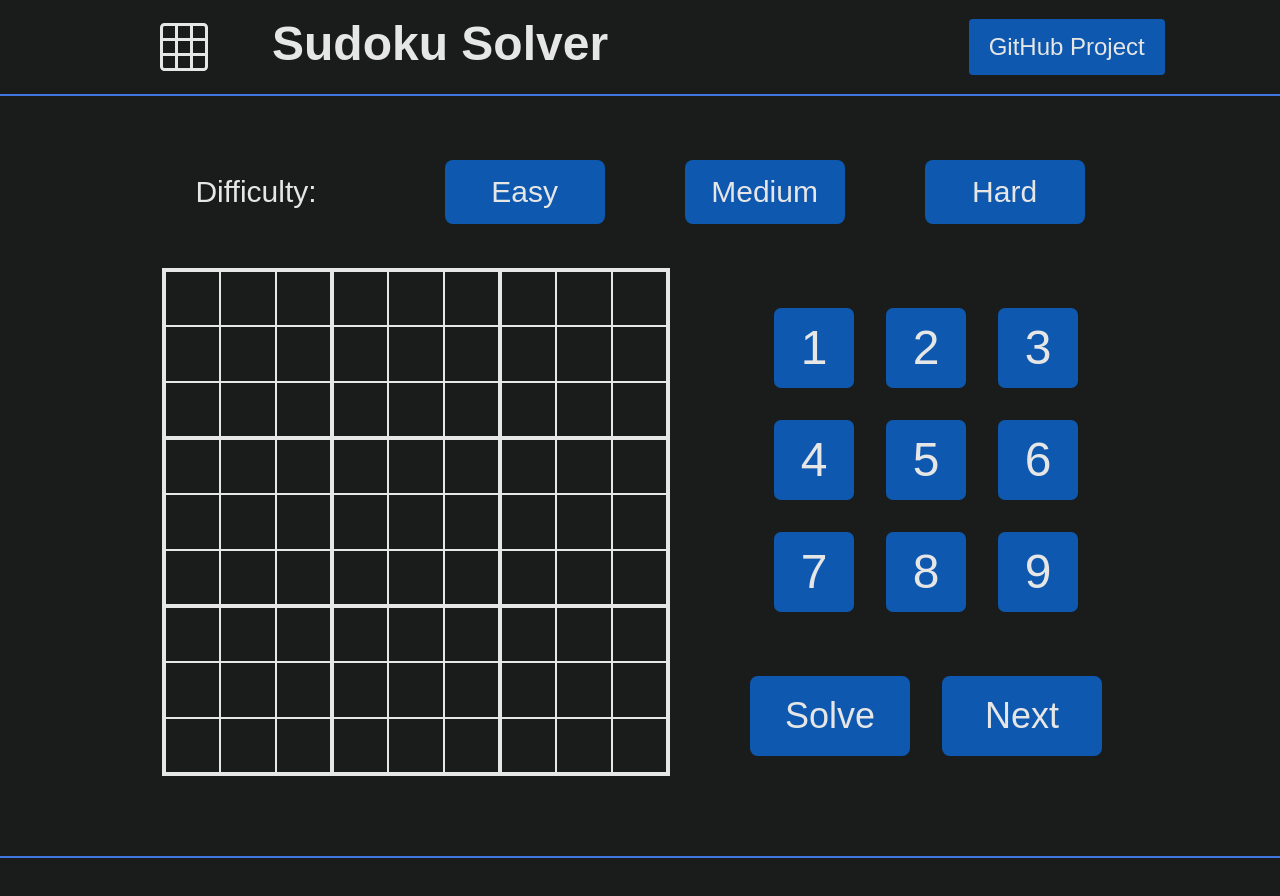
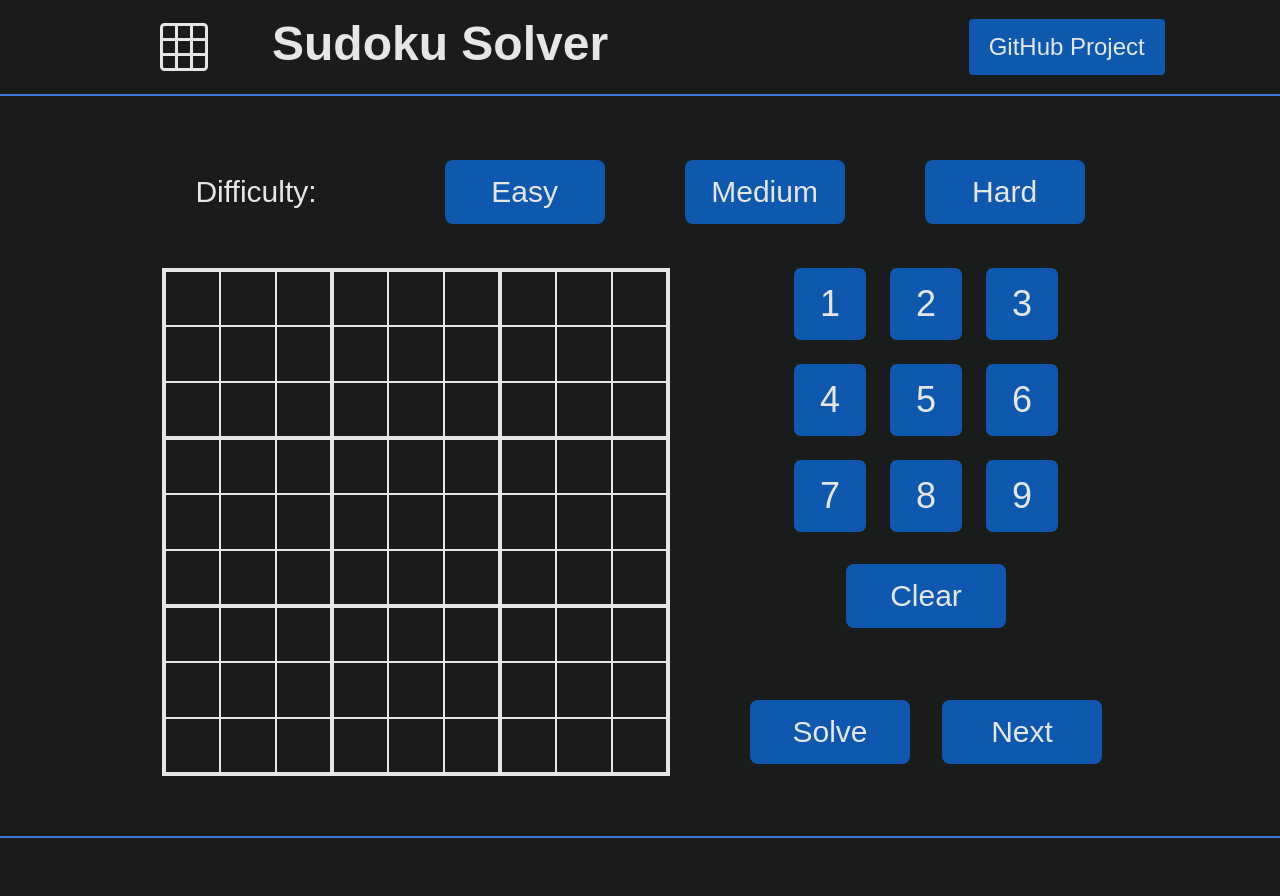
Before and after one commit to Radian6405/Sudoku-Solver-v2, a React (Vite) app in the folder sudoku-solver-v2/: page / in a window 1280 px wide. Shown: the top 896 px of the page. Built offline with nearby package versions, Linux system fonts and the light colour scheme; the HTML template or start-up script is replaced by a standard one; a web font is replaced by a local one.

Commit message:
somehow working sudoku board (needs some refactoring)

```diff
--- a/sudoku-solver-v2/src/components/Body.jsx
+++ b/sudoku-solver-v2/src/components/Body.jsx
@@ -1,10 +1,24 @@
-import React, { Children } from "react";
+import React, { Children, useState } from "react";
 import { useSearchParams } from "react-router-dom";
 import Unlock from "./icons/unlock";
 import Board from "./SudokuBoard";
+import { useEffect } from "react";
 
 function Body() {
+  const size = 9;
+
   const [searchParams, setSearchParams] = useSearchParams();
+  const [activeCell, setActiveCell] = useState([]);
+  const [currentNum, setCurrentNum] = useState(0);
+
+  useEffect(() => {
+    setCurrentNum(0);
+  }, [activeCell]);
+
+  function setNum(cellPos, num) {
+    setCurrentNum(num);
+  }
+
   return (
     <div className="px-1 py-1 sm:px-20 sm:py-10 bg-background flex flex-col ">
       <div className="h-28   flex flex-row items-center justify-center gap-32 ">
@@ -16,82 +30,71 @@ function Body() {
           Difficulty:
         </div>
         <div className="h-28 flex flex-row items-center gap-20">
-          <DiffButton OnClick={() => setSearchParams({ difficulty: "easy" })}>
+          <BigBtn OnClick={() => setSearchParams({ difficulty: "easy" })}>
             Easy
-          </DiffButton>
-          <DiffButton OnClick={() => setSearchParams({ difficulty: "medium" })}>
+          </BigBtn>
+          <BigBtn OnClick={() => setSearchParams({ difficulty: "medium" })}>
             Medium
-          </DiffButton>
-          <DiffButton OnClick={() => setSearchParams({ difficulty: "hard" })}>
+          </BigBtn>
+          <BigBtn OnClick={() => setSearchParams({ difficulty: "hard" })}>
             Hard
-          </DiffButton>
+          </BigBtn>
         </div>
       </div>
       <div className="flex justify-center p-5 gap-16">
-        <Board />
-        <div className=" w-96 py-10 flex flex-col items-center gap-16 ">
-          <div className=" grid grid-cols-3 gap-8 ">
-            <NumButton>1</NumButton>
-            <NumButton>2</NumButton>
-            <NumButton>3</NumButton>
-            <NumButton>4</NumButton>
-            <NumButton>5</NumButton>
-            <NumButton>6</NumButton>
-            <NumButton>7</NumButton>
-            <NumButton>8</NumButton>
-            <NumButton>9</NumButton>
+        <Board
+          activeCell={activeCell}
+          setActiveCell={setActiveCell}
+          num={currentNum}
+        />
+        <div className=" w-96  flex flex-col items-center gap-8 ">
+          <div className=" grid grid-cols-3 gap-6 ">
+            {[...Array(size).keys()].map((_, j) => {
+              return (
+                <NumBtn key={j} OnClick={() => setNum(activeCell, j + 1)}>
+                  {j + 1}
+                </NumBtn>
+              );
+            })}
+          </div>
+          <div className="pb-10">
+            <BigBtn OnClick={() => setActiveCell([])}>Clear</BigBtn>
           </div>
           <div className=" flex flex-row items-center justify-center gap-8">
-            <div
-              className="w-40 h-20 bg-secondary rounded-lg
-                flex justify-center items-center gap-3
-                font-inria text-4xl text-clip overflow-hidden text-text
-              hover:bg-accent hover:cursor-pointer"
-            >
-              Solve
-            </div>
-            <div
-              className="w-40 h-20 bg-secondary rounded-lg
-                flex justify-center items-center gap-3
-                font-inria text-4xl text-clip overflow-hidden text-text
-              hover:bg-accent hover:cursor-pointer"
-            >
-              Next
-            </div>
+            <BigBtn>Solve</BigBtn>
+            <BigBtn>Next</BigBtn>
           </div>
         </div>
       </div>
     </div>
   );
 }
+export default Body;
 
-function DiffButton({ OnClick, children }) {
+function BigBtn({ OnClick, children }) {
   return (
-    <>
     <div
       className="w-40 h-16 bg-secondary rounded-lg
                   flex justify-center items-center
-        font-inria text-3xl text-clip overflow-hidden text-text
+                  font-inria text-3xl text-clip overflow-hidden text-text select-none
                  hover:bg-accent hover:cursor-pointer"
       onClick={OnClick}
     >
       {children}
     </div>
-    </>
   );
 }
 
-export default Body;
-
-function NumButton({ children }) {
+function NumBtn({ OnClick, children }) {
   return (
     <>
       <div
-        className="w-20 h-20
+        className="size-[4.5rem]
         rounded-[7px] bg-secondary
         flex justify-center items-center
-                    font-inria text-5xl text-clip overflow-hidden text-text
+        font-inria text-4xl text-clip overflow-hidden text-text select-none
                     hover:bg-accent hover:cursor-pointer"
+        onClick={OnClick}
       >
         {" "}
         {children}{" "}
--- a/sudoku-solver-v2/src/components/SudokuBoard.jsx
+++ b/sudoku-solver-v2/src/components/SudokuBoard.jsx
@@ -1,31 +1,43 @@
 import React, { useState } from "react";
+import { useEffect } from "react";
 
-function Board() {
+function Board({ activeCell, setActiveCell, num }) {
   const size = 9;
-  const [activeCell, setActiveCell] = useState([]);
+  const [currentNum, setCurrentNum] = useState(0);
+
+  useEffect(() => {
+    setCurrentNum(num);
+  }, [num]);
+  function changeActiveCell(row, col) {
+    activeCell[0] === row && activeCell[1] === col
+      ? setActiveCell([])
+      : setActiveCell([row, col]);
+    setCurrentNum(0);
+  }
 
   return (
     <>
       <div
         className="bg-darkbg  border-2 border-text text-text
-                      size-min flex flex-row"
+                      size-min flex flex-col"
       >
         {[...Array(size).keys()].map((_, i) => {
           return (
-            <div key={i} className="flex flex-col gap-0">
+            <div key={i} className="flex flex-row gap-0">
               {[...Array(size).keys()].map((_, j) => {
                 return (
                   <Cell
-                    key={j}
+                    key={10 * i + j}
                     row={i}
                     col={j}
                     size={size}
                     activeCell={activeCell}
-                    onClick={() => {
+                    num={
                       activeCell[0] === i && activeCell[1] === j
-                        ? setActiveCell([])
-                        : setActiveCell([i, j]);
-                    }}
+                        ? currentNum
+                        : 0
+                    }
+                    onClick={() => changeActiveCell(i, j)}
                   />
                 );
               })}
@@ -37,22 +49,30 @@ function Board() {
   );
 }
 
-function Cell({ row, col, size, onClick, activeCell }) {
+function Cell({ row, col, size, onClick, activeCell, num }) {
   const subdiv = Math.floor(Math.sqrt(size));
+  const [currentNum, setCurrentNum] = useState(0);
+
+  useEffect(() => {
+    if (num !== 0) {
+      setCurrentNum(num);
+    }
+  }, [num]);
+
   return (
     <div
       className={"size-[3.5rem] border-[1px] border-text flex items-center justify-center text-3xl select-none hover:cursor-pointer"
-        .concat(" ", row % subdiv === subdiv - 1 && " border-r-2  ")
-        .concat(" ", row % subdiv === 0 && " border-l-2  ")
-        .concat(" ", col % subdiv === subdiv - 1 && " border-b-2  ")
-        .concat(" ", col % subdiv === 0 && " border-t-2  ")
+        .concat(" ", col % subdiv === subdiv - 1 && " border-r-2  ")
+        .concat(" ", col % subdiv === 0 && " border-l-2  ")
+        .concat(" ", row % subdiv === subdiv - 1 && " border-b-2  ")
+        .concat(" ", row % subdiv === 0 && " border-t-2  ")
         .concat(
           " ",
           activeCell[0] === row && activeCell[1] === col && "bg-primary"
         )}
       onClick={onClick}
     >
-
+      {currentNum !== 0 ? currentNum : " "}
     </div>
   );
 }
```
Lines whose indentation alone changed are shown as unchanged.
